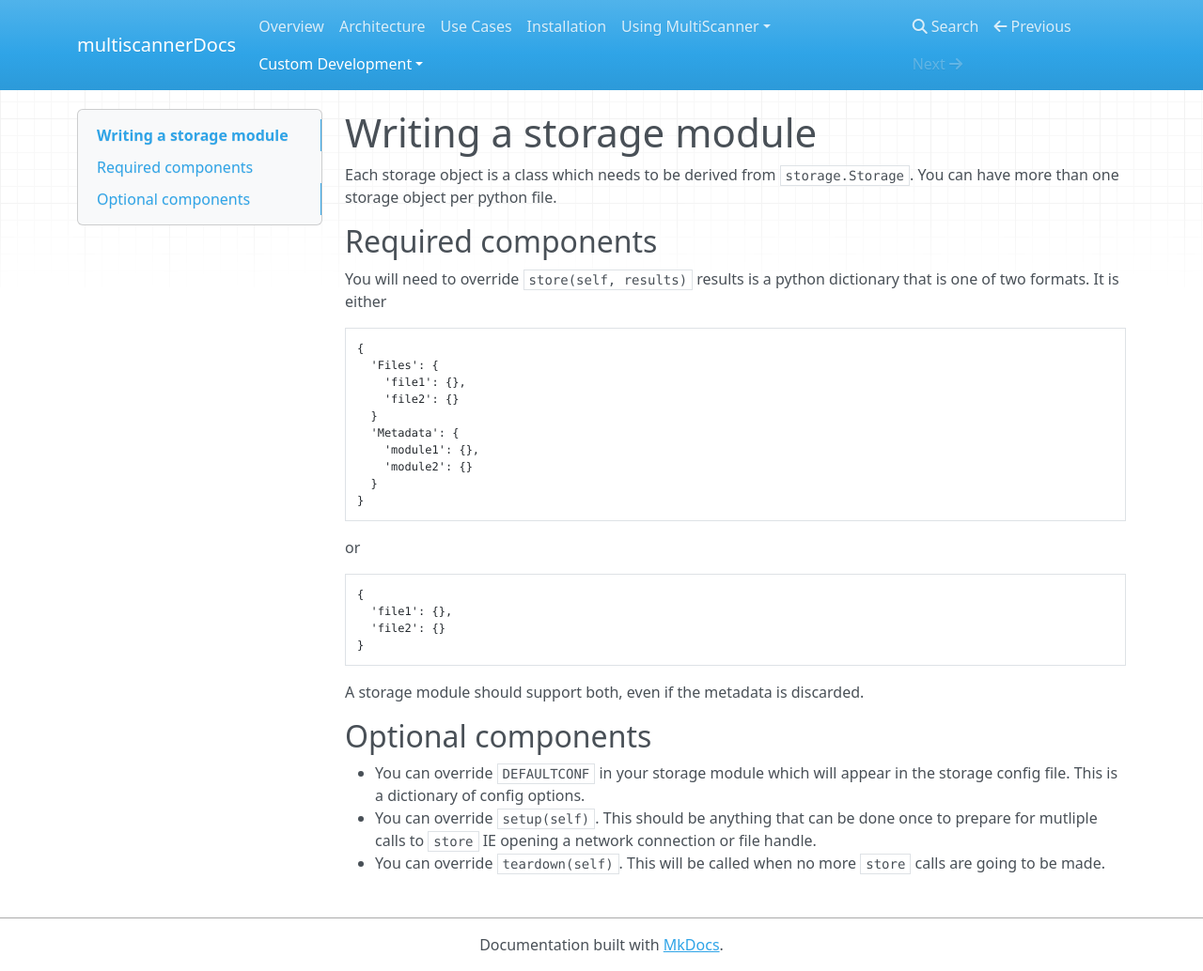
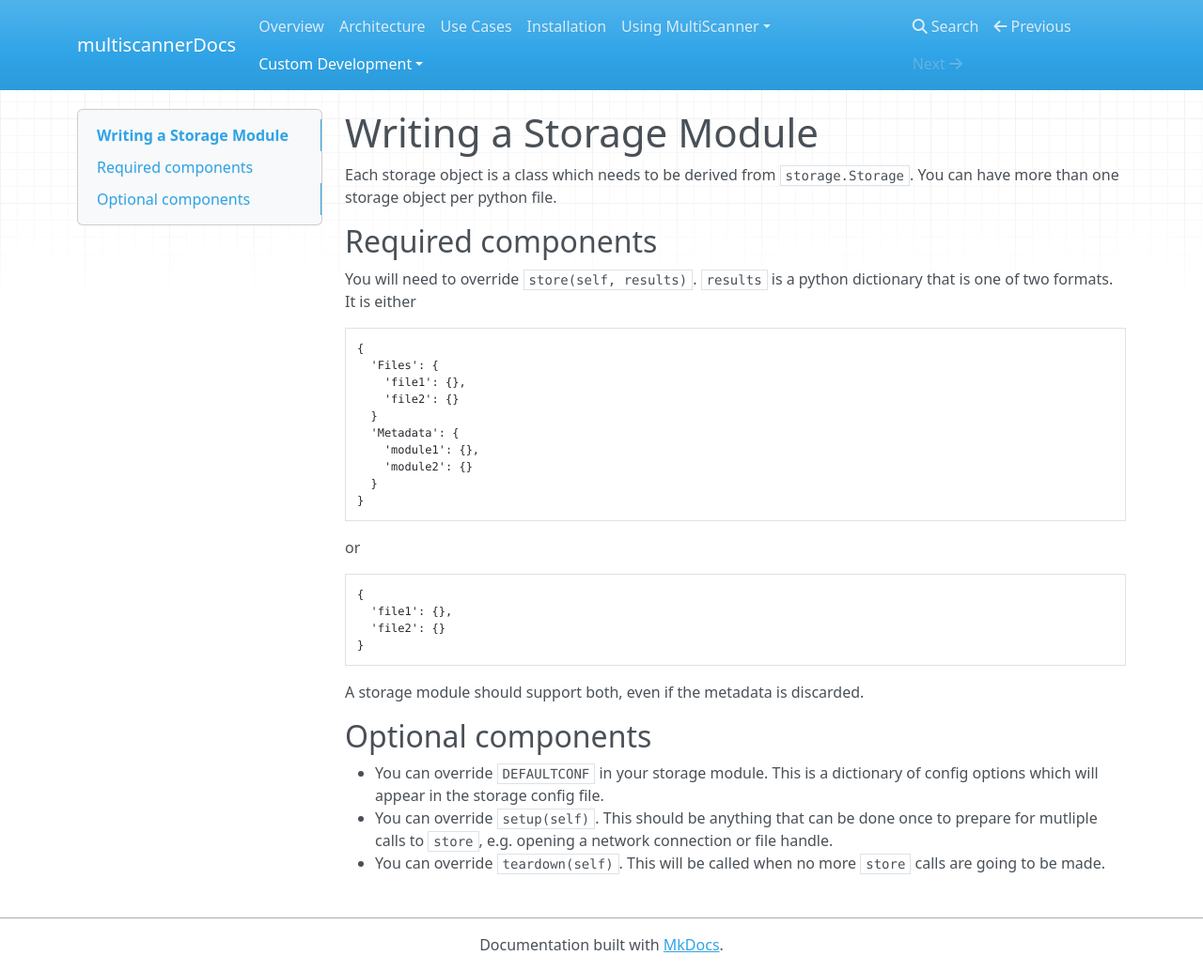
Before and after one commit to mitre/multiscanner, an MkDocs documentation site: the page built from docs/custom/storage-module.md, in a window 1280 px wide and 1034 px high. Shown: the whole window at 94% size. Built offline with MkDocs 1.6.1, drawn with Linux system fonts in a browser that asks for light colours; nearby versions of some CDN libraries; old or Windows-style settings are respelled for this version of MkDocs.

````diff
--- a/docs/custom/storage-module.md
+++ b/docs/custom/storage-module.md
@@ -1,10 +1,10 @@
-# Writing a storage module #
+# Writing a Storage Module #
 
 Each storage object is a class which needs to be derived from `storage.Storage`. You can have more than one storage object
 per python file.
 
 ## Required components ##
-You will need to override `store(self, results)` results is a python dictionary that is one of two formats. It is either
+You will need to override `store(self, results)`. `results` is a python dictionary that is one of two formats. It is either
 ```json
 {
   'Files': {
@@ -27,8 +27,8 @@ or
 A storage module should support both, even if the metadata is discarded.
 
 ## Optional components ##
-* You can override `DEFAULTCONF` in your storage module which will appear in the storage config file. This is a dictionary
-of config options.
-* You can override `setup(self)`. This should be anything that can be done once to prepare for mutliple calls to `store`
-IE opening a network connection or file handle.
+* You can override `DEFAULTCONF` in your storage module. This is a dictionary
+of config options which will appear in the storage config file.
+* You can override `setup(self)`. This should be anything that can be done once to prepare for mutliple calls to `store`,
+e.g. opening a network connection or file handle.
 * You can override `teardown(self)`. This will be called when no more `store` calls are going to be made.
````
